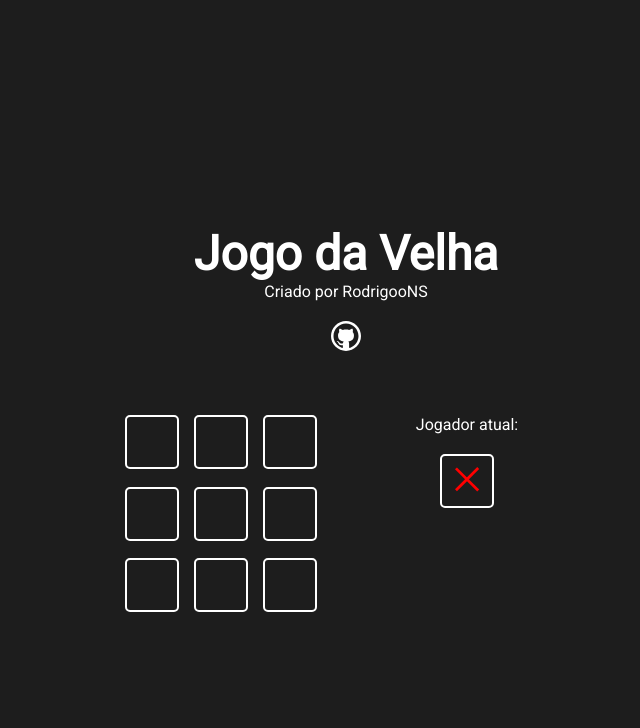
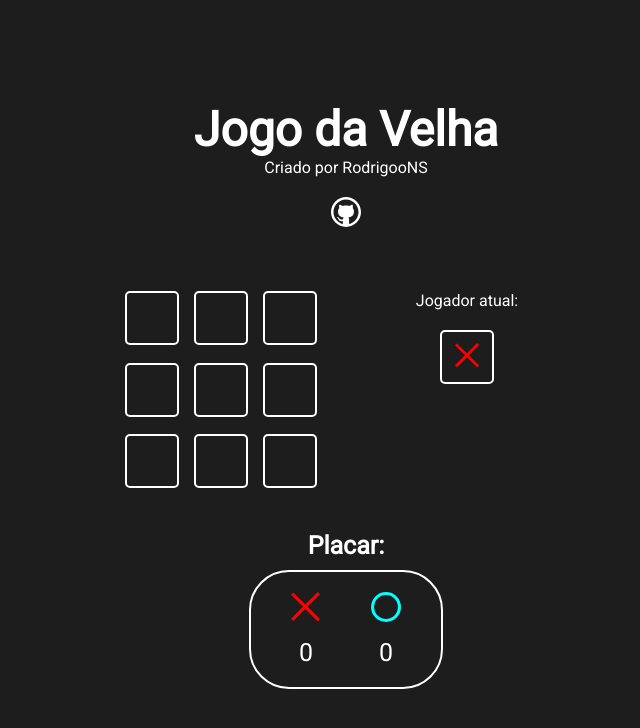
Before and after one commit to RodrigooNS/react-tictactoe, a Next.js app: page / in a window 1280 px wide. Shown: the top 728 px of the page, without its empty margins (294-934 px from the left). Built offline with nearby package versions, Linux system fonts and the light colour scheme.

Commit message:
criado design do placar

```diff
--- a/src/components/game/Game.jsx
+++ b/src/components/game/Game.jsx
@@ -3,6 +3,7 @@ import styles from "./Game.module.css"
 
 import GameOption from "../gameOption/GameOption"
 import GameInfo from "../gameInfo/GameInfo"
+import Score from "../score/Score"
 import React from "react"
 
 const winnerTable = [
@@ -69,6 +70,7 @@ function Game () {
   }, [winner])
 
   return (
+    <>
       <div className={styles.gameArea}>
         <div className={styles.game}>
           {
@@ -91,6 +93,8 @@ function Game () {
           isDraw={draw}
         />
       </div>
+      <Score />
+    </>
   )
 }
 
--- a/src/components/game/Game.module.css
+++ b/src/components/game/Game.module.css
@@ -8,6 +8,7 @@
   display: flex;
   gap: 50px;
   min-width: 170px;
+  padding: 20px;
 }
 
 @media screen and (max-width: 500px) {
--- a/src/components/header/Header.module.css
+++ b/src/components/header/Header.module.css
@@ -1,6 +1,6 @@
 .header {
   text-align: center;
-  padding: 40px 0;
+  padding: 20px 0;
 }
 
 .iconContent {
--- /dev/null
+++ b/src/components/score/Score.jsx
@@ -0,0 +1,23 @@
+import styles from "./Score.module.css"
+
+import Icon from "../icon/Icon"
+
+function Score () {
+  return (
+    <div className={styles.score}>
+      <h4>Placar:</h4>
+      <div className={styles.scoreContent}>
+        <div className={styles.scoreElements}>
+          <Icon iconName='X' />
+          <p>0</p>
+        </div>
+        <div className={styles.scoreElements}>
+          <Icon iconName='circle' />
+          <p>0</p>
+        </div>
+      </div>
+    </div>
+  )
+}
+
+export default Score
--- /dev/null
+++ b/src/components/score/Score.module.css
@@ -0,0 +1,25 @@
+.score {
+  padding: 20px;
+  display: flex;
+  flex-direction: column;
+  align-items: center;
+  font-size: 25px;
+}
+
+.scoreContent {
+  border: 2px solid white;
+  border-radius: 40px;
+  min-width: 150px;
+  margin: 10px;
+  padding: 20px;
+  display: flex;
+  gap: 50px;
+  justify-content: center;
+}
+
+.scoreElements {
+  display: flex;
+  flex-direction: column;
+  align-items: center;
+  gap: 10px;
+}
```
Lines whose indentation alone changed are shown as unchanged.
